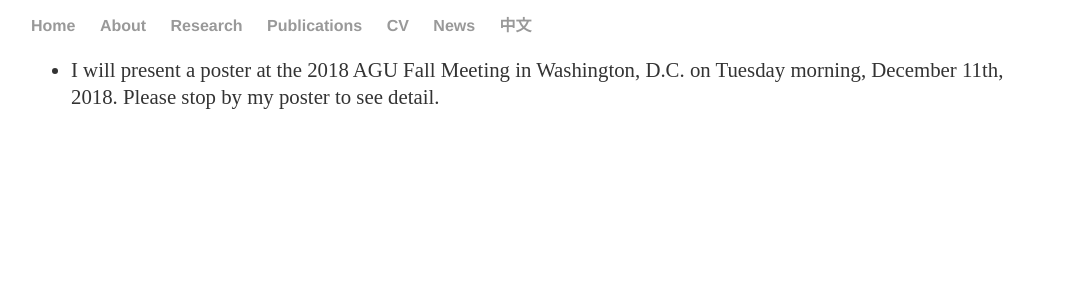
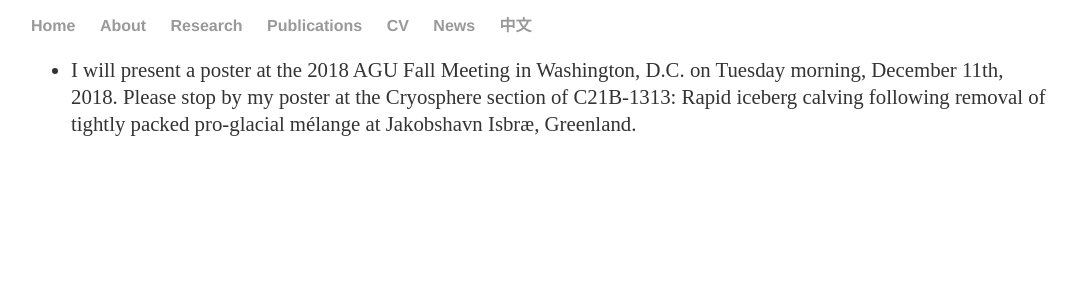
Before and after one commit to suruixie/suruixie.github.io, a Jekyll site: the page built from news/index.html, in a window 1280 px wide. Shown: the top 300 px of the page, without its empty margins (97-1174 px from the left). Built offline with Jekyll 4.4.1, drawn with Linux system fonts in a browser that asks for light colours.

Commit message:
Update index.html

```diff
--- a/news/index.html
+++ b/news/index.html
@@ -4,7 +4,8 @@ title: Surui's updates
 ---
 <div class="news">
 	<ul class="news_list">
-	<li style="line-height:130%; font-size:1.0em;">I will present a poster at the 2018 AGU Fall Meeting in Washington, D.C. on Tuesday morning, December 11th, 2018. Please stop by my poster to see detail.</a></li>
+	<li style="line-height:130%; font-size:1.0em;">I will present a poster at the 2018 AGU Fall Meeting in Washington, D.C. on Tuesday morning, December 11th, 2018.
+		Please stop by my poster at the Cryosphere section of C21B-1313: Rapid iceberg calving following removal of tightly packed pro-glacial mélange at Jakobshavn Isbræ, Greenland.</a></li>
 	</ul>
 
 </div>
```
